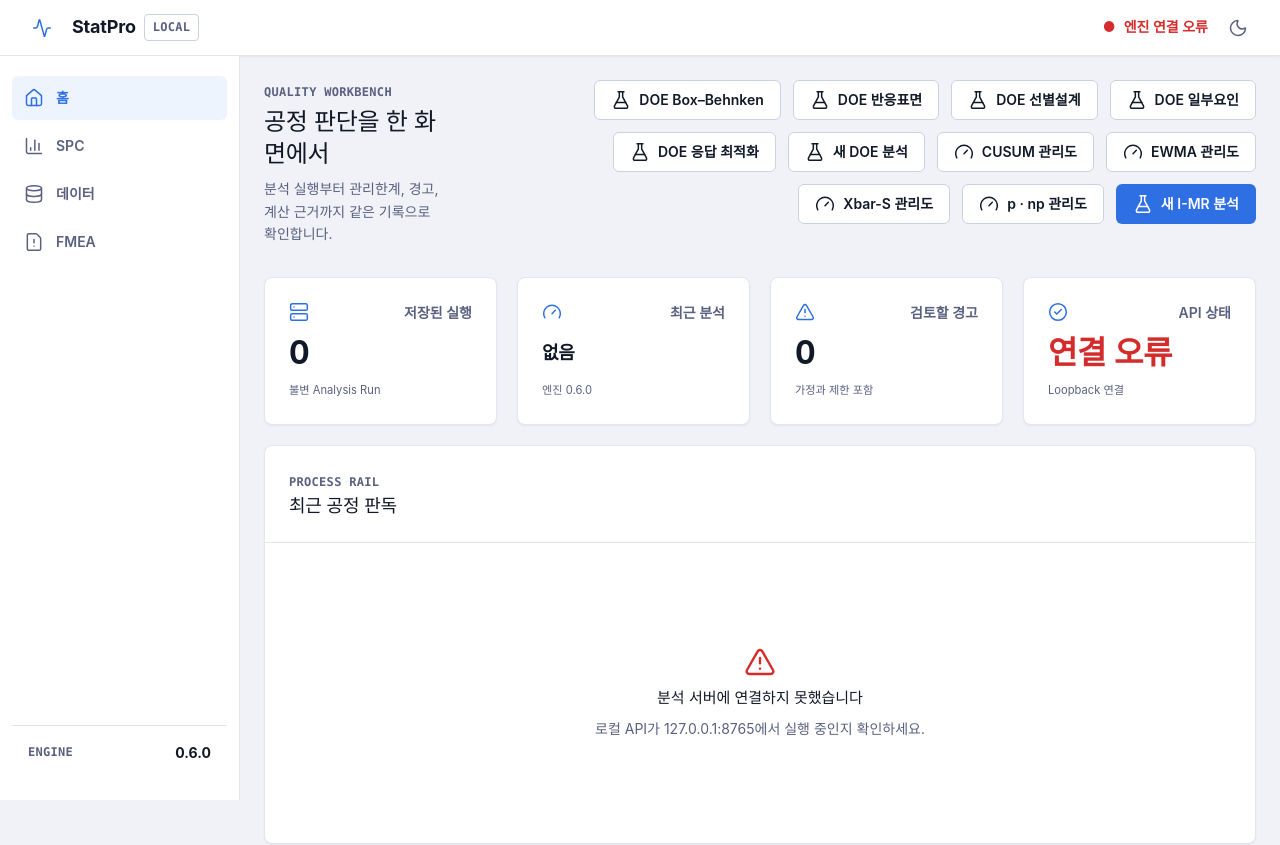
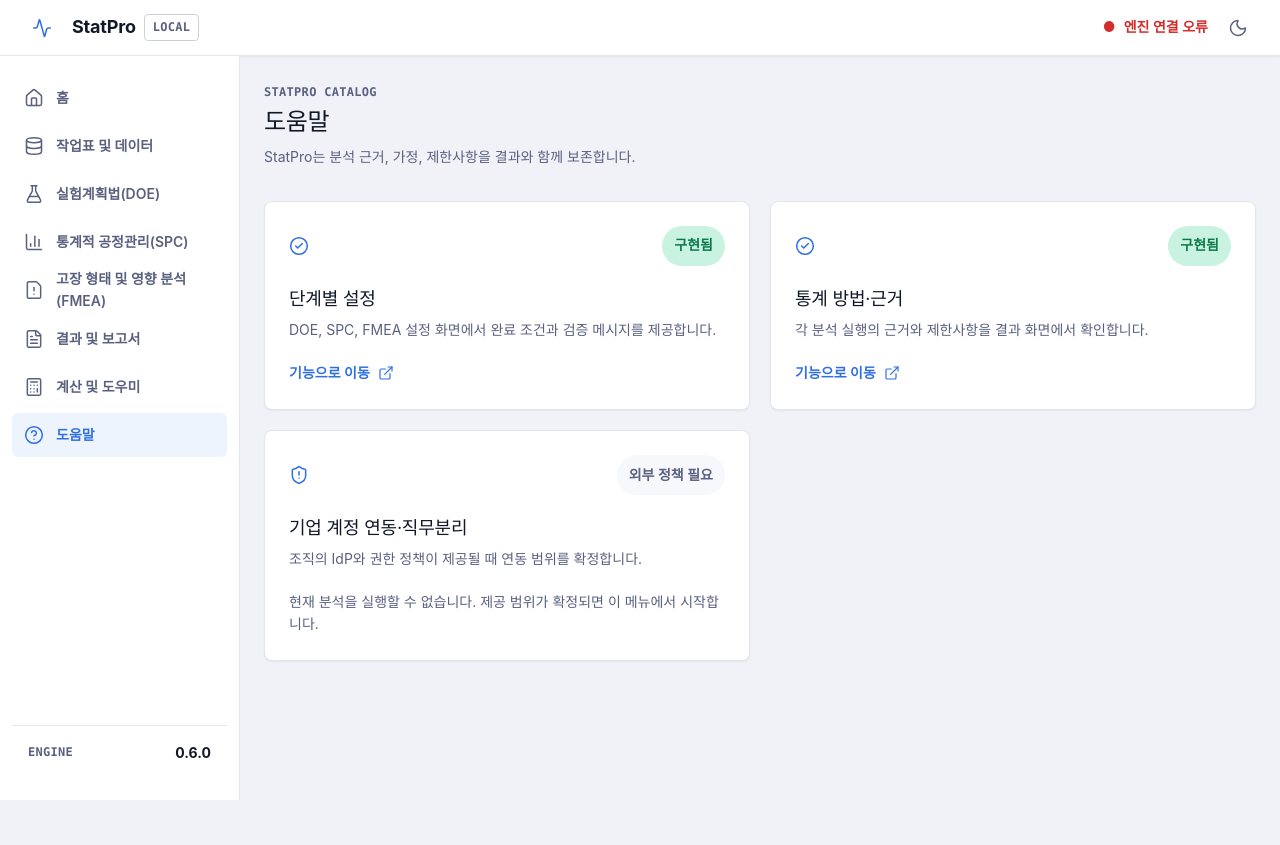
Before and after one commit to greeme99/StatPro, a React (Vite) app in the folder web/: page /catalog/help in a window 1280 px wide. Before the commit this address led to /. Shown: the top 845 px of the page. After the commit the page ends 800 px from the top, so only its background shows below. Built offline with nearby package versions, Linux system fonts and the light colour scheme; no server answers.

Commit message:
feat(ui): add Korean workspace navigation

```diff
--- a/web/src/App.tsx
+++ b/web/src/App.tsx
@@ -17,6 +17,7 @@
 import { XbarSSetupPage } from "./pages/XbarSSetupPage";
 import { EwmaSetupPage } from "./pages/EwmaSetupPage";
 import { CusumSetupPage } from "./pages/CusumSetupPage";
+import { FeatureCatalogPage } from "./pages/FeatureCatalogPage";
 
 export default function App() {
   return (
@@ -39,6 +40,7 @@
         <Route path="/data/:worksheetId" element={<WorksheetPage />} />
         <Route path="/fmea" element={<FmeaListPage />} />
         <Route path="/fmea/:studyId" element={<FmeaStudyPage />} />
+        <Route path="/catalog/:section" element={<FeatureCatalogPage />} />
         <Route path="*" element={<Navigate to="/" replace />} />
       </Routes>
     </AppShell>
--- a/web/src/components/AppShell.tsx
+++ b/web/src/components/AppShell.tsx
@@ -1,13 +1,17 @@
 import { useEffect, useState, type ReactNode } from "react";
-import { Activity, BarChart3, Database, FileWarning, Home, Moon, Sun } from "lucide-react";
+import { Activity, BarChart3, Calculator, Database, FileText, FileWarning, FlaskConical, HelpCircle, Home, Moon, Sun } from "lucide-react";
 import { NavLink } from "react-router-dom";
 import { getHealth } from "../api";
 
 const navigation = [
   { to: "/", label: "홈", icon: Home },
-  { to: "/analyses/spc/attribute", label: "SPC", icon: BarChart3 },
-  { to: "/data", label: "데이터", icon: Database },
-  { to: "/fmea", label: "FMEA", icon: FileWarning },
+  { to: "/data", label: "작업표 및 데이터", icon: Database },
+  { to: "/analyses/doe/full-factorial", label: "실험계획법(DOE)", icon: FlaskConical },
+  { to: "/analyses/spc/attribute", label: "통계적 공정관리(SPC)", icon: BarChart3 },
+  { to: "/fmea", label: "고장 형태 및 영향 분석(FMEA)", icon: FileWarning },
+  { to: "/catalog/reports", label: "결과 및 보고서", icon: FileText },
+  { to: "/catalog/tools", label: "계산 및 도우미", icon: Calculator },
+  { to: "/catalog/help", label: "도움말", icon: HelpCircle },
 ];
 
 export function AppShell({ children }: { children: ReactNode }) {
--- /dev/null
+++ b/web/src/pages/FeatureCatalogPage.tsx
@@ -0,0 +1,59 @@
+import { CheckCircle2, CircleDashed, ExternalLink, ShieldAlert } from "lucide-react";
+import { Link, useParams } from "react-router-dom";
+
+type Delivery = "구현됨" | "부분 구현" | "개발 예정" | "외부 정책 필요";
+type Item = { name: string; detail: string; status: Delivery; to?: string };
+type Catalog = { title: string; description: string; items: Item[] };
+
+const catalogs: Record<string, Catalog> = {
+  reports: {
+    title: "결과 및 보고서",
+    description: "분석 실행의 결과, 입력 근거, 경고와 내보내기 파일을 같은 기록에서 확인합니다.",
+    items: [
+      { name: "분석 실행 결과", detail: "저장된 분석 실행의 표, 차트, 진단과 근거를 확인합니다.", status: "구현됨", to: "/" },
+      { name: "DOE 표준 보고서", detail: "HTML, JSON, CSV ZIP 내보내기를 제공합니다.", status: "구현됨", to: "/analyses/doe/full-factorial" },
+      { name: "SPC 보고서 내보내기", detail: "현재 각 실행 결과에서 표와 근거를 확인할 수 있습니다.", status: "부분 구현", to: "/analyses/spc/attribute" },
+      { name: "그래프 이미지·PDF·고객 양식", detail: "규제 또는 고객별 템플릿 요구를 분리해 지원할 예정입니다.", status: "개발 예정" },
+    ],
+  },
+  tools: {
+    title: "계산 및 도우미",
+    description: "독립 계산도 분석 실행과 동일하게 입력, 가정, 결과 근거를 남기는 방식으로 확장합니다.",
+    items: [
+      { name: "공정능력 분석", detail: "정규 및 경험적 비정규 공정능력 분석을 제공합니다.", status: "구현됨", to: "/analyses/spc/attribute" },
+      { name: "실험 실행 수·설계 선택", detail: "DOE 설계 화면에서 실행 수와 설계 조건을 확인합니다.", status: "구현됨", to: "/analyses/doe/full-factorial" },
+      { name: "분석 선택 가이드", detail: "입력 데이터 특성과 업무 목적에 따라 방법을 안내할 예정입니다.", status: "개발 예정" },
+    ],
+  },
+  help: {
+    title: "도움말",
+    description: "StatPro는 분석 근거, 가정, 제한사항을 결과와 함께 보존합니다.",
+    items: [
+      { name: "단계별 설정", detail: "DOE, SPC, FMEA 설정 화면에서 완료 조건과 검증 메시지를 제공합니다.", status: "구현됨", to: "/analyses/doe/full-factorial" },
+      { name: "통계 방법·근거", detail: "각 분석 실행의 근거와 제한사항을 결과 화면에서 확인합니다.", status: "구현됨", to: "/" },
+      { name: "기업 계정 연동·직무분리", detail: "조직의 IdP와 권한 정책이 제공될 때 연동 범위를 확정합니다.", status: "외부 정책 필요" },
+    ],
+  },
+};
+
+const iconFor = (status: Delivery) => status === "구현됨" ? CheckCircle2 : status === "외부 정책 필요" ? ShieldAlert : CircleDashed;
+
+export function FeatureCatalogPage() {
+  const { section = "help" } = useParams();
+  const catalog = catalogs[section] ?? catalogs.help;
+  return (
+    <div className="page" data-density="comfortable">
+      <section className="page-heading"><div><span className="eyebrow">STATPRO CATALOG</span><h1>{catalog.title}</h1><p>{catalog.description}</p></div></section>
+      <section className="feature-catalog" aria-label={`${catalog.title} 기능 목록`}>
+        {catalog.items.map((item) => {
+          const Icon = iconFor(item.status);
+          return <article className="feature-item" key={item.name}>
+            <header><Icon aria-hidden="true" /><span className={`delivery-status status-${item.status.replaceAll(" ", "-")}`}>{item.status}</span></header>
+            <h2>{item.name}</h2><p>{item.detail}</p>
+            {item.to ? <Link className="text-link" to={item.to}>기능으로 이동 <ExternalLink aria-hidden="true" /></Link> : <p className="catalog-note">현재 분석을 실행할 수 없습니다. 제공 범위가 확정되면 이 메뉴에서 시작합니다.</p>}
+          </article>;
+        })}
+      </section>
+    </div>
+  );
+}
--- a/web/src/styles/global.css
+++ b/web/src/styles/global.css
@@ -58,6 +58,17 @@
 .metric-card .status-metric.is-error { color: var(--color-status-danger); }
 .metric-card small { grid-column: 1 / -1; color: var(--color-text-secondary); }
 .dashboard-grid { display: grid; grid-template-columns: minmax(0, 2fr) minmax(320px, 1fr); gap: var(--grid-gap); }
+.feature-catalog { display: grid; grid-template-columns: repeat(3, minmax(0, 1fr)); gap: var(--grid-gap); }
+.feature-item { display: flex; flex-direction: column; min-height: calc(var(--space-16) * 3); padding: var(--card-pad); background: var(--color-bg-surface); border: var(--border-width) solid var(--color-border); border-radius: var(--radius-lg); box-shadow: var(--shadow-sm); }
+.feature-item header { display: flex; align-items: center; justify-content: space-between; gap: var(--space-3); color: var(--color-action); }
+.feature-item h2 { margin: var(--space-5) var(--space-0) var(--space-2); }
+.feature-item p { color: var(--color-text-secondary); }
+.feature-item .text-link { margin-top: auto; padding-top: var(--space-5); }
+.delivery-status { display: inline-flex; align-items: center; min-height: var(--control-height); padding: var(--space-1) var(--space-3); border-radius: var(--radius-pill); font-weight: 600; }
+.delivery-status.status-구현됨 { color: var(--color-status-success); background: var(--color-status-success-bg); }
+.delivery-status.status-부분-구현 { color: var(--color-status-warning); background: var(--color-status-warning-bg); }
+.delivery-status.status-개발-예정, .delivery-status.status-외부-정책-필요 { color: var(--color-text-secondary); background: var(--color-bg-subtle); }
+.catalog-note { margin-top: auto; padding-top: var(--space-5); }
 .panel { min-width: var(--space-0); overflow: hidden; }
 .panel-heading { min-height: var(--row-h); display: flex; justify-content: space-between; align-items: center; gap: var(--space-4); padding: var(--card-pad); border-bottom: var(--border-width) solid var(--color-border); }
 .text-link, .back-link { min-height: var(--touch-target); color: var(--color-action); font-weight: 600; }
@@ -231,6 +242,7 @@
 @media (max-width: 1439px) {
   .page { padding: var(--space-6); }
   .dashboard-grid { grid-template-columns: 1fr; }
+  .feature-catalog { grid-template-columns: repeat(2, minmax(0, 1fr)); }
   .fmea-list-layout, .data-list-layout { grid-template-columns: minmax(0, 3fr) minmax(300px, 2fr); }
 }
 @media (max-width: 1023px) {
```
Also changed, not shown: 6 other files (tests, documents, lock files or other folders).
